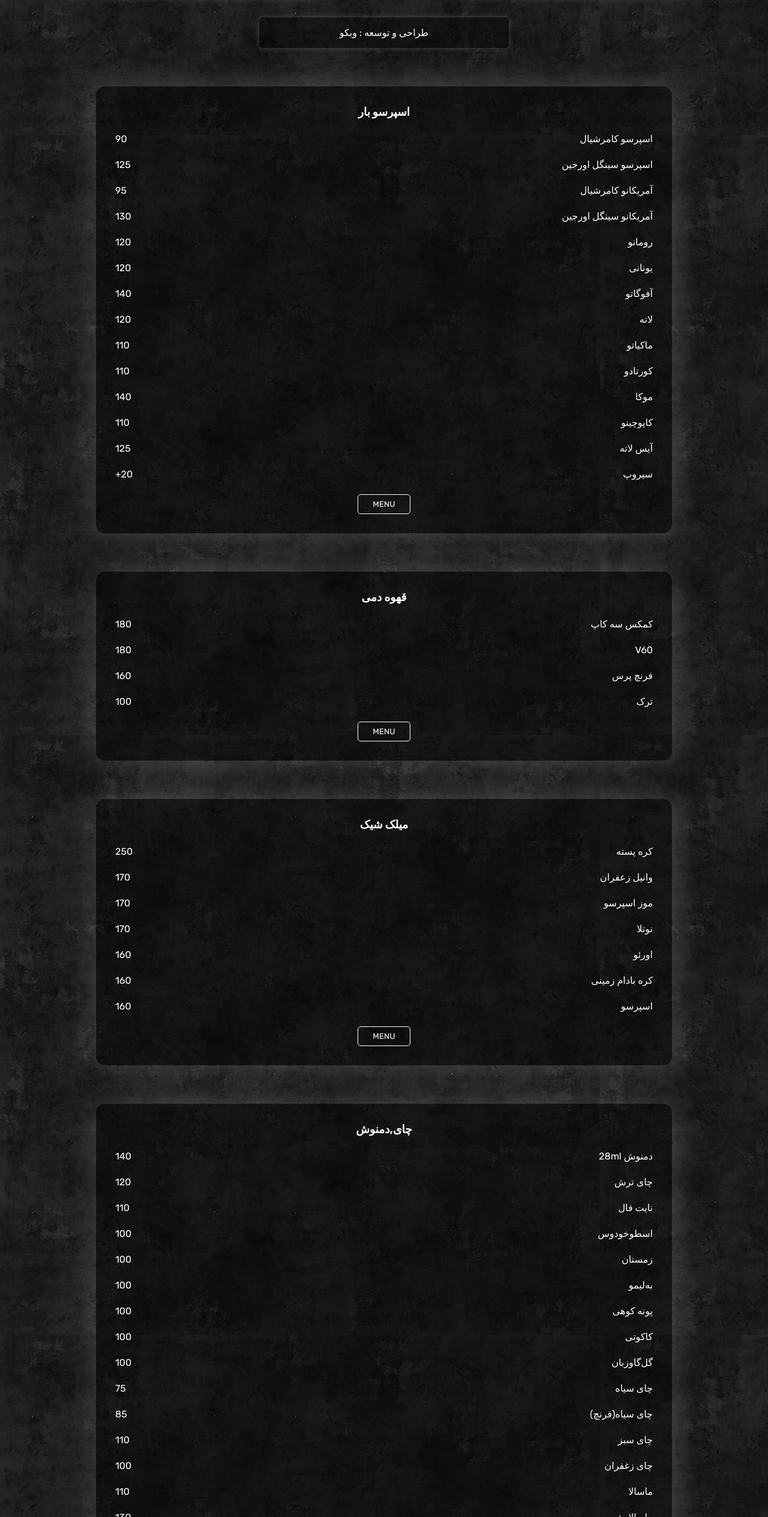
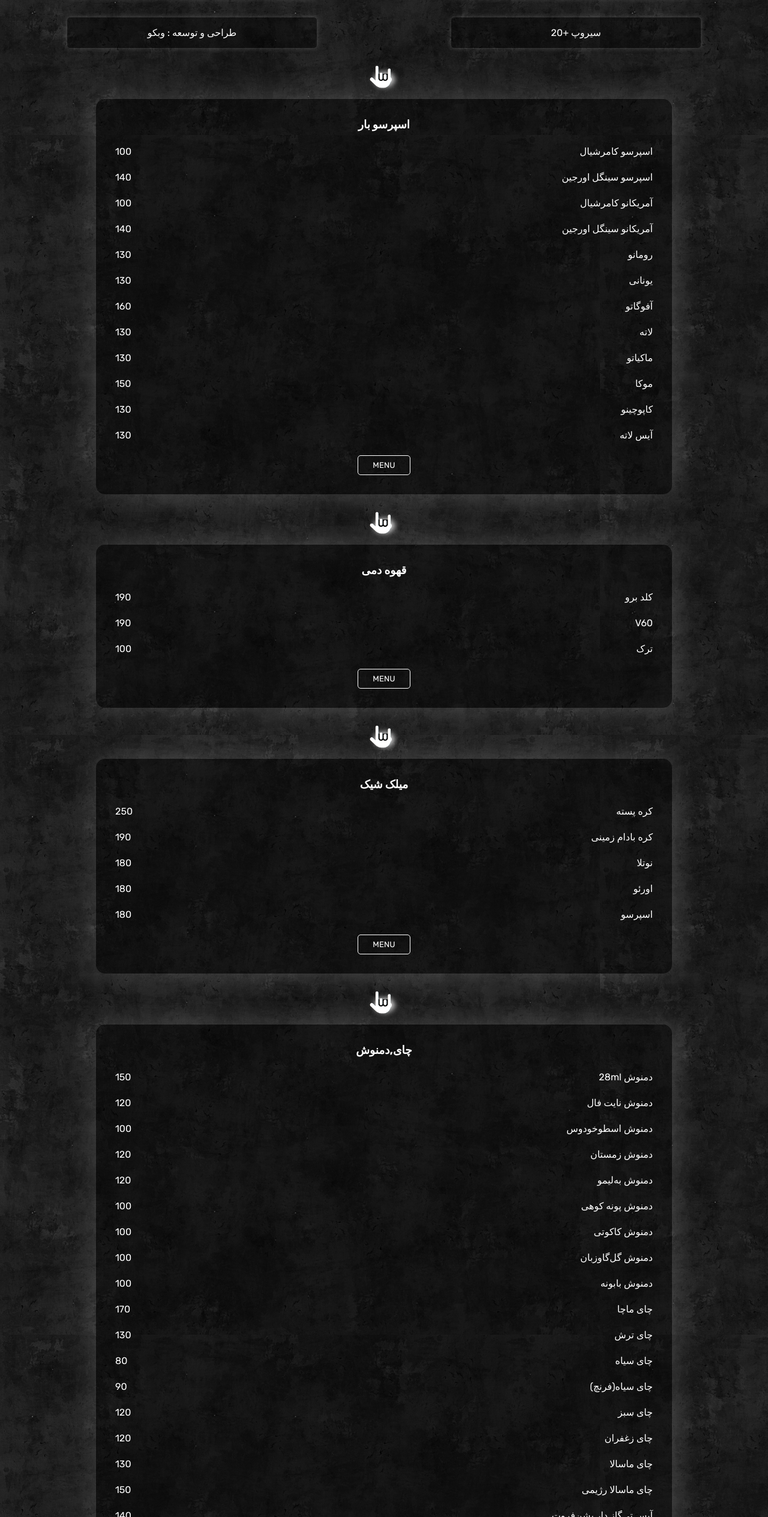
Before and after one commit to mwprjs/28ml, a plain HTML site: page index.html in a window 1280 px wide. Shown: the part 1775-4304 px from the top of the page at 60% size. Drawn offline with Linux system fonts and the light colour scheme.

Commit message:
update price 1404-2-20

```diff
--- a/index.html
+++ b/index.html
@@ -12,6 +12,7 @@
         <body>
                 <header><img src="./Assets/logo.png" alt="28ml-logo"></header>
                 <hr>
+
                 <p class="menu-info">برای مشاهده دسته بندی مورد نظر انتخاب نمایید</p>
                 <p class="sub-info">تمامی آیتم ها به صورت آیس نیز سرو می‌شوند</p>
                 <div class="category-container">
@@ -75,87 +76,100 @@
 
                         <div class="channel">
                                 <a href="https://iwebco.top">
-                                        طراحی و توسعه : وبکو
+                                        <pre>طراحی و توسعه : وبکو</pre>
                                 </a>
                         </div>
+
+                        <div class="channel">
+                                <a href="https://iwebco.top">
+                                        سیروپ +20
+                                </a>
+                        </div>
+                </div>
+                <div> <!-- glow -->
+
+                        <div class="hand-glow">
+                                <div class="hand-glow-c"></div>
+                        </div>
+                        <div class="hand-con">
+                                <img class="handGest" src="Assets/hand-gest.png" alt="">
+                        </div>
+
                 </div>
                 <div id="cat1" class="items-container">
                         <div class="items-card">
                                 <h3>اسپرسو بار</h3>
                         <div>
-                                <span>90</span>
+                                <span>100</span>
                                 <span>اسپرسو کامرشیال</span>
                         </div>
                         <div>
-                                <span>125</span>
+                                <span>140</span>
                                 <span>اسپرسو سینگل اورجین </span>
                         </div>
                         <div>
-                                <span>95</span>
+                                <span>100</span>
                                 <span>آمریکانو کامرشیال </span>
                         </div>
                         <div>
-                                <span>130</span>
+                                <span>140</span>
                                 <span>آمریکانو سینگل اورجین </span>
                         </div>
                         <div>
-                                <span>120</span>
+                                <span>130</span>
                                 <span>رومانو</span>
                         </div>
                         <div>
-                                <span>120</span>
+                                <span>130</span>
                                 <span>یونانی</span>
                         </div>
                         <div>
-                                <span>140</span>
+                                <span>160</span>
                                 <span>آفوگاتو</span>
                         </div>
                         <div>
-                                <span>120</span>
+                                <span>130</span>
                                 <span>لاته </span>
                         </div>
                         <div>
-                                <span>110</span>
+                                <span>130</span>
                                 <span>ماکیاتو </span>
                         </div>
                         <div>
-                                <span>110</span>
-                                <span>کورتادو </span>
-                        </div>
-                        <div>
-                                <span>140</span>
+                                <span>150</span>
                                 <span>موکا </span>
                         </div>
                         <div>
-                                <span>110</span>
+                                <span>130</span>
                                 <span>کاپوچینو </span>
                         </div>
                         <div>
-                                <span>125</span>
+                                <span>130</span>
                                 <span>آیس لاته</span>
-                        </div>
-                        <div>
-                                <span>+20</span>
-                                <span>سیروپ</span>
                         </div>
                         <button onclick="totop()">MENU</button>
 
                 </div>
+        </div> <div> <!-- glow -->
+
+                        <div class="hand-glow">
+                                <div class="hand-glow-c"></div>
+                        </div>
+                        <div class="hand-con">
+                                <img class="handGest" src="Assets/hand-gest.png" alt="">
+                        </div>
+
                 </div>
         <div id="cat2" class="items-container">
                 <div class="items-card">
                         <h3>قهوه دمی</h3>
                         <div>
-                                <span>180</span>
-                                <span>کمکس سه کاپ</span>
+                                <span>190</span>
+                                <span>کلد برو</span>
                         </div>
                         <div>
-                                <span>180</span>
+                                <span>190</span>
                                 <span>V60</span>
-                        </div>
-                        <div>
-                                <span>160</span>
-                                <span>فرنچ پرس</span>
                         </div>
                         <div>
                                 <span>100</span>
@@ -163,106 +177,178 @@
                         </div>
                         <button onclick="totop()">MENU</button>
                 </div>
+        </div> <div> <!-- glow -->
+
+                        <div class="hand-glow">
+                                <div class="hand-glow-c"></div>
+                        </div>
+                        <div class="hand-con">
+                                <img class="handGest" src="Assets/hand-gest.png" alt="">
+                        </div>
+
                 </div>
         <div id="cat3" class="items-container">
                 <div class="items-card">
                         <h3>میلک شیک</h3>
                         <div><span>250</span><span>کره پسته </span></div>
-                        <div><span>170</span><span>وانیل زعفران </span></div>
-                        <div><span>170</span><span>موز اسپرسو </span></div>
-                        <div><span>170</span><span>نوتلا </span></div>
-                        <div><span>160</span><span>اورئو </span></div>
-                        <div><span>160</span><span>کره بادام زمینی </span></div>
-                        <div><span>160</span><span>اسپرسو </span></div>
+                        <div><span>190</span><span>کره بادام زمینی </span></div>
+                        <div><span>180</span><span>نوتلا </span></div>
+                        <div><span>180</span><span>اورئو </span></div>
+                        <div><span>180</span><span>اسپرسو </span></div>
                         <!-- <div> -->
                                 <button onclick="totop()">MENU</button>
                         <!-- </div> -->
                 </div>
+        </div> <div> <!-- glow -->
+
+                        <div class="hand-glow">
+                                <div class="hand-glow-c"></div>
+                        </div>
+                        <div class="hand-con">
+                                <img class="handGest" src="Assets/hand-gest.png" alt="">
+                        </div>
+
                 </div>
         <div id="cat4" class="items-container">
                 <div class="items-card">
                         <h3>چای,دمنوش</h3>
-                        <div><span>140</span><span>28ml دمنوش</span></div>
-                        <div><span>120</span><span>چای ترش </span></div>
-                        <div><span>110</span><span>نایت فال </span></div>
-                        <div><span>100</span><span>اسطوخودوس </span></div>
-                        <div><span>100</span><span>زمستان </span></div>
-                        <div><span>100</span><span>به‌لیمو </span></div>
-                        <div><span>100</span><span>پونه کوهی </span></div>
-                        <div><span>100</span><span>کاکوتی </span></div>
-                        <div><span>100</span><span>گل‌گاوزبان </span></div>
-                        <div><span>75</span><span>چای سیاه </span></div>
-                        <div><span>85</span><span>چای سیاه(فرنچ) </span></div>
-                        <div><span>110</span><span>چای سبز </span></div>
-                        <div><span>100</span><span>چای زغفران </span></div>
-                        <div><span>110 </span><span>ماسالا</span></div>
-                        <div><span>130 </span><span>ماسالا رژیمی </span></div>
-                        <div><span>160 </span><span>ماچا </span></div>
+                        <div><span>150</span><span>28ml دمنوش</span></div>
+                        <div><span>120</span><span>دمنوش نایت فال</span></div>
+                        <div><span>100</span><span>دمنوش اسطوخودوس </span></div>
+                        <div><span>120</span><span>دمنوش زمستان </span></div>
+                        <div><span>120</span><span>دمنوش به‌لیمو </span></div>
+                        <div><span>100</span><span>دمنوش پونه کوهی </span></div>
+                        <div><span>100</span><span>دمنوش کاکوتی </span></div>
+                        <div><span>100</span><span>دمنوش گل‌گاوزبان </span></div>
+                        <div><span>100</span><span>دمنوش بابونه </span></div>
+                        <div><span>170 </span><span>چای ماچا </span></div>
+                        <div><span>130</span><span>چای ترش </span></div>
+                        <div><span>80</span><span>چای سیاه </span></div>
+                        <div><span>90</span><span>چای سیاه(فرنچ) </span></div>
+                        <div><span>120</span><span>چای سبز </span></div>
+                        <div><span>120</span><span>چای زغفران </span></div>
+                        <div><span>130 </span><span>چای ماسالا</span></div>
+                        <div><span>150 </span><span>چای ماسالا رژیمی </span></div>
+                        <div><span>140 </span><span>آیس تی‌گاز دار پشن‌فروت</span></div>
+                        <div><span>140 </span><span>آیس تی‌گاز دار برگاموت</span></div>
+                        <div><span>140 </span><span>آیس تی‌گاز دار لیمو</span></div>
                         <button onclick="totop()">MENU</button>
                 </div>
+        </div> <div> <!-- glow -->
+
+                        <div class="hand-glow">
+                                <div class="hand-glow-c"></div>
+                        </div>
+                        <div class="hand-con">
+                                <img class="handGest" src="Assets/hand-gest.png" alt="">
+                        </div>
+
                 </div>
         <div id="cat5" class="items-container">
                 <div class="items-card">
                         <h3>اسموتی بار</h3>
-                        <div><span>180 </span><span>گُلدن تروپیکس </span></div>
-                        <div><span>150 </span><span>گرین شاین </span></div>
-                        <div><span>180 </span><span>تروپیکال </span></div>
+                        <div><span>190 </span><span>گُلدن تروپیکس </span></div>
+                        <div><span>160 </span><span>گرین شاین </span></div>
+                        <div><span>190 </span><span>تروپیکال </span></div>
                         <button onclick="totop()">MENU</button>
                 </div>
+        </div> <div> <!-- glow -->
+
+                        <div class="hand-glow">
+                                <div class="hand-glow-c"></div>
+                        </div>
+                        <div class="hand-con">
+                                <img class="handGest" src="Assets/hand-gest.png" alt="">
+                        </div>
+
                 </div>
         <div id="cat6" class="items-container">
                 <div class="items-card">
                         <h3>شکلات بار</h3>
-                        <div><span>120 </span><span>ثعلب دارچین </span></div>
-                        <div><span>150</span><span>هات پسته زعفران </span></div>
-                        <div><span>120 </span><span>هات چاکلت </span></div>
-                        <div><span>130 </span><span>هات چاکلت فندق</span></div>
-                        <div><span>140 </span><span>هات چاکلت اسپرسو </span></div>
-                        <div><span>110 </span><span>وایت چاکلت </span></div>
-                        <div><span>140 </span><span>وایت چاکلت اسپرسو </span></div>
-                        <div><span>130</span><span>دارک چاکلت </span></div>
+                        <div><span>130 </span><span>ثعلب دارچین </span></div>
+                        <div><span>160</span><span>هات پسته زعفران </span></div>
+                        <div><span>130 </span><span>هات چاکلت </span></div>
+                        <div><span>140 </span><span>هات چاکلت فندق</span></div>
+                        <div><span>150 </span><span>هات چاکلت اسپرسو </span></div>
+                        <div><span>120 </span><span>وایت چاکلت </span></div>
+                        <div><span>150 </span><span>وایت چاکلت اسپرسو </span></div>
+                        <div><span>140</span><span>دارک چاکلت </span></div>
                         <div><span>130 </span><span>پینک چاکلت </span></div>
                         <div><span>130 </span><span>هات لوتوس</span></div>
                         <button onclick="totop()">MENU</button>
                 </div>
+        </div> <div> <!-- glow -->
+
+                        <div class="hand-glow">
+                                <div class="hand-glow-c"></div>
+                        </div>
+                        <div class="hand-con">
+                                <img class="handGest" src="Assets/hand-gest.png" alt="">
+                        </div>
+
                 </div>
         <div id="cat7" class="items-container">
                 <div class="items-card">
                         <h3>موکتیل بار</h3>
-                        <div><span>120 </span><span>بلو کاراسائو</span></div>
-                        <div><span>110 </span><span>لیموناد</span></div>
-                        <div><span>130 </span><span>موهیتو</span></div>
-                        <div><span>150 </span><span>رِد میراژ</span></div>
-                        <div><span>130 </span><span>شربت زعفران</span></div>
+                        <div><span>140 </span><span>بلو کاراسائو</span></div>
+                        <div><span>130 </span><span>لیموناد</span></div>
+                        <div><span>140 </span><span>موهیتو</span></div>
+                        <div><span>160 </span><span>رِد میراژ</span></div>
+                        <div><span>150 </span><span>شربت زعفران</span></div>
 
                         <button onclick="totop()">MENU</button>
                 </div>
+        </div> <div> <!-- glow -->
+
+                        <div class="hand-glow">
+                                <div class="hand-glow-c"></div>
+                        </div>
+                        <div class="hand-con">
+                                <img class="handGest" src="Assets/hand-gest.png" alt="">
+                        </div>
+
                 </div>
         <div id="cat8" class="items-container">
                 <div class="items-card">
                         <h3>صبحانه</h3>
-                        <div><span>120 </span><span>نیمرو</span></div>
-                        <div><span>150</span><span>نیمرو سوجوک</span></div>
-                        <div><span>140</span><span>املت</span></div>
-                        <div><span>180</span><span>املت سوجوک</span></div>
-                        <div><span>250 </span><span>املت مخصوص <pre>چای + </pre> </span></div>
+                        <div><span>130 </span><span>نیمرو</span></div>
+                        <div><span>170</span><span>نیمرو سوجوک</span></div>
+                        <div><span>150</span><span>املت</span></div>
+                        <div><span>290 </span><span>املت مخصوص <pre>چای سیاه + </pre> </span></div>
                         <button onclick="totop()">MENU</button>
                 </div>
+        </div> <div> <!-- glow -->
+
+                        <div class="hand-glow">
+                                <div class="hand-glow-c"></div>
+                        </div>
+                        <div class="hand-con">
+                                <img class="handGest" src="Assets/hand-gest.png" alt="">
+                        </div>
+
                 </div>
         <div id="cat9" class="items-container">
                 <div class="items-card">
                         <h3>غذا</h3>
-                        <div><span>220 </span><span>تست ژامبون گوشت</span></div>
-                        <div><span>220 </span><span>تست سوجوک</span></div>
+                        <div><span>250 </span><span>تست چیکن</span></div>
+                        <div><span>250 </span><span>تست سوجوک</span></div>
                         <button onclick="totop()">MENU</button>
                 </div>
+        </div> <div> <!-- glow -->
+
+                        <div class="hand-glow">
+                                <div class="hand-glow-c"></div>
+                        </div>
+                        <div class="hand-con">
+                                <img class="handGest" src="Assets/hand-gest.png" alt="">
+                        </div>
+
                 </div>
         <div id="cat0" class="items-container">
                 <div class="items-card">
                         <h3>کیک و چیزکیک</h3>
-                        <div><span>130 </span><span>کیک شکلاتی</span></div>
-                        <div><span>130 </span><span>کیک روز</span></div>
-                        <div><span>140 </span><span>چیزکیک روز</span></div>
+                        <div><span>150 </span><span>کیک شکلاتی</span></div>
+                        <div><span>150 </span><span>چیزکیک روز</span></div>
                         <button onclick="totop()">MENU</button>
                 </div>
         </div>
--- a/menu.css
+++ b/menu.css
@@ -40,6 +40,43 @@ hr{
         margin: 0 12.5%;
         margin-top: 10vh;
 }
+.hand-con,
+.hand-glow{
+        /* background: #000; */
+        /* position: fixed; */
+        width: 100%;
+        bottom: 50px;
+        text-align: center;
+}
+.hand-glow{
+        margin-top: 45px;
+}
+.hand-con{
+        margin-top: -45px;
+}
+.handGest{
+        width: 50px;
+        opacity: 100%;
+        display: block;
+        margin: auto;
+        padding-right:10px
+        /* left: 50px; */
+}
+.hand-glow-c{
+        width:15px;
+        height: 15px;
+        background: white;
+        display: block;
+        margin: auto;
+        border-radius: 100%;
+        margin-bottom: 10px;
+        padding-left: 10px;
+        animation-name: shine-h;
+        animation-duration: 1s;
+        animation-iteration-count: infinite;
+        animation-timing-function: ease;
+        animation-direction: alternate;
+}
 .menu-info{
         margin: 2vh 0 1vh 0;
 }
@@ -76,6 +113,7 @@ hr{
         display: flex;
         align-items: center;
         justify-content: center;
+        margin-top: -50px;
 }
 .items-card{
         background: #0000005b;
@@ -113,6 +151,11 @@ button{
 @keyframes shine {
         0%       {box-shadow: 0 0 50px 0px rgba(255, 255, 255, 0.219);}
         100%     {box-shadow: 0 0 10px 0px rgba(255, 255, 255, 0.219);}
+
+      }
+@keyframes shine-h {
+        0%       {box-shadow: 0 0 5px 5px rgba(0, 0, 0, 0.314);}
+        100%     {box-shadow: 0 0 10px 5px rgb(255, 255, 255,0.8);}
 
       }
 .callToActions{
```
Also changed, not shown: Assets/hand-gest.png (added). Lines whose indentation alone changed are shown as unchanged.
